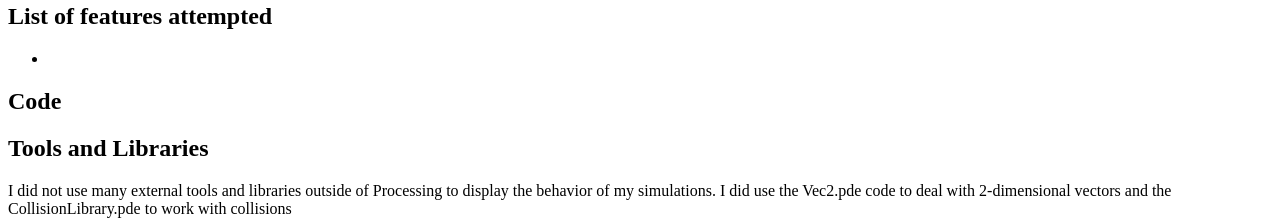
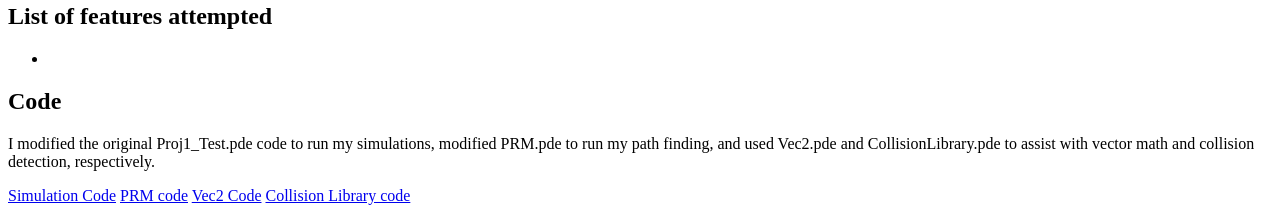
Before and after one commit to moorl007/CSCI5611_Project1, a plain HTML site: page index.html in a window 1280 px wide. Shown: the part 1309-1531 px from the top of the page. Drawn offline with Linux system fonts and the light colour scheme.

Commit message:
added links

```diff
--- a/index.html
+++ b/index.html
@@ -25,6 +25,11 @@
 </ul>
 
 <h2>Code</h2>
+<p>I modified the original Proj1_Test.pde code to run my simulations, modified PRM.pde to run my path finding, and used Vec2.pde and CollisionLibrary.pde to assist with vector math and collision detection, respectively.</p>
+<a href="https://docs.google.com/document/d/1vQI8y8Pl2QVxR8CvqgVDqaTgguhP0uDk6r4x41r0blQ/edit?usp=sharing">Simulation Code</a>
+<a href="https://docs.google.com/document/d/1Sj3M6JfL6Hio5uke-IVI-p2gfXfLMP_62pAmSPSEG4k/edit?usp=sharing">PRM code</a>
+<a href="https://docs.google.com/document/d/1a4SgH6X6eDCvVOIOIo8LK7M0cAc4XMQyMkTgajdMaVg/edit?usp=sharing">Vec2 Code</a>
+<a href="https://docs.google.com/document/d/1RwN78dRCPT8ewyKvKr6wOkPs0Xf-ePXsAg1nTjT2ZLA/edit?usp=sharing">Collision Library code</a>
 
 <h2>Tools and Libraries</h2>
 <p>I did not use many external tools and libraries outside of Processing to display the behavior of my simulations.  I did use the Vec2.pde code to deal with 2-dimensional vectors and the CollisionLibrary.pde to work with collisions</p>
```
